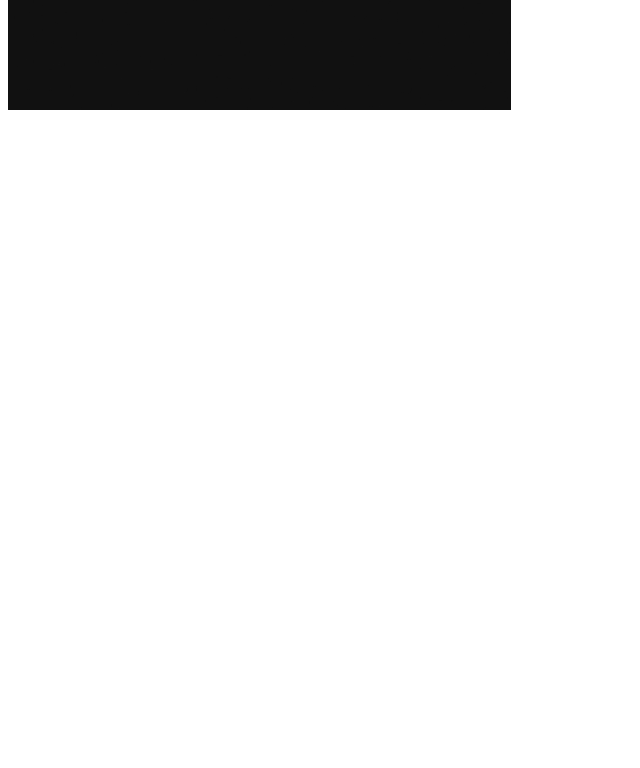
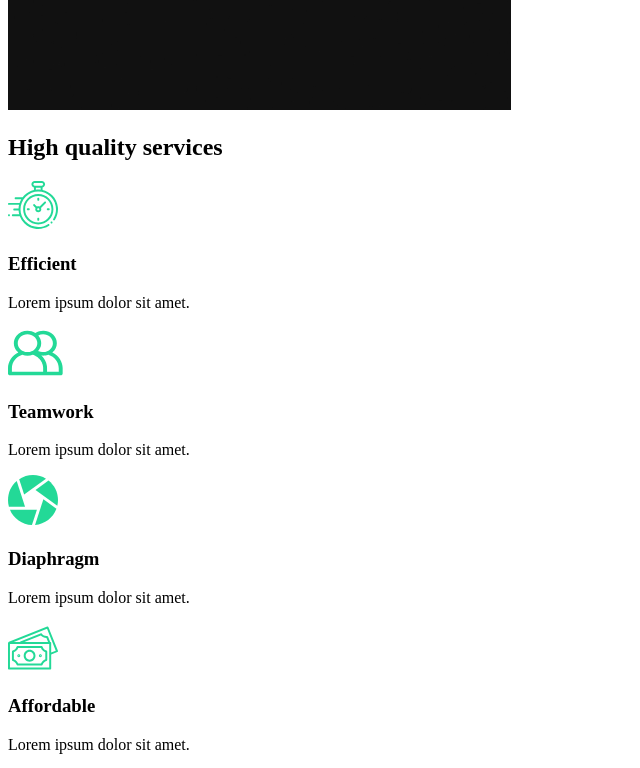
Before and after one commit to Talaric0/react-filmmaking-portfolio, a React (Create React App) app: page / in a window 1280 px wide. Shown: the part 920-1688 px from the top of the page, without its empty margins (0-640 px from the left). Before the commit the page ends 1042 px from the top, so only its background shows below. Built offline with nearby package versions, Linux system fonts and the light colour scheme.

Commit message:
services section layout done
Signed-off-by: bruno talarico <bruno.talarico@gmail.com>

```diff
--- /dev/null
+++ b/src/components/ServicesSection.js
@@ -0,0 +1,55 @@
+import React from 'react'
+//import icons
+import clock from '../img/clock.svg'
+import diaphragm from '../img/diaphragm.svg'
+import money from '../img/money.svg'
+import teamwork from '../img/teamwork.svg'
+import home2 from '../img/home2.png'
+
+export default function ServicesSection() {
+  return (
+    <div className="services">
+      <div className="description">
+        <h2>High <span>quality</span> services</h2>
+        <div className="cards">
+
+          <div className="card">
+            <div className="icon">
+              <img src={clock} alt="Clock" srcset=""/>
+              <h3>Efficient</h3>
+            </div>
+            <p>Lorem ipsum dolor sit amet.</p>
+          </div>
+
+          <div className="card">
+            <div className="icon">
+              <img src={teamwork} alt="teamwork" srcset=""/>
+              <h3>Teamwork</h3>
+            </div>
+            <p>Lorem ipsum dolor sit amet.</p>
+          </div>
+
+          <div className="card">
+            <div className="icon">
+              <img src={diaphragm} alt="diaphragm" srcset=""/>
+              <h3>Diaphragm</h3>
+            </div>
+            <p>Lorem ipsum dolor sit amet.</p>
+          </div>
+
+          <div className="card">
+            <div className="icon">
+              <img src={money} alt="affordable" srcset=""/>
+              <h3>Affordable</h3>
+            </div>
+            <p>Lorem ipsum dolor sit amet.</p>
+          </div>
+
+        </div>
+      </div>
+      <div className="image">
+        <img src={home2} alt="home" srcset=""/>
+      </div>
+    </div>
+  )
+}
--- a/src/pages/AboutUs.js
+++ b/src/pages/AboutUs.js
@@ -1,10 +1,12 @@
 import React from 'react'
 import AboutSection from '../components/AboutSection'
+import ServicesSection from '../components/ServicesSection'
 
 export default function AboutUs() {
   return (
     <div>
       <AboutSection />
+      <ServicesSection />
     </div>
   )
 }
```
